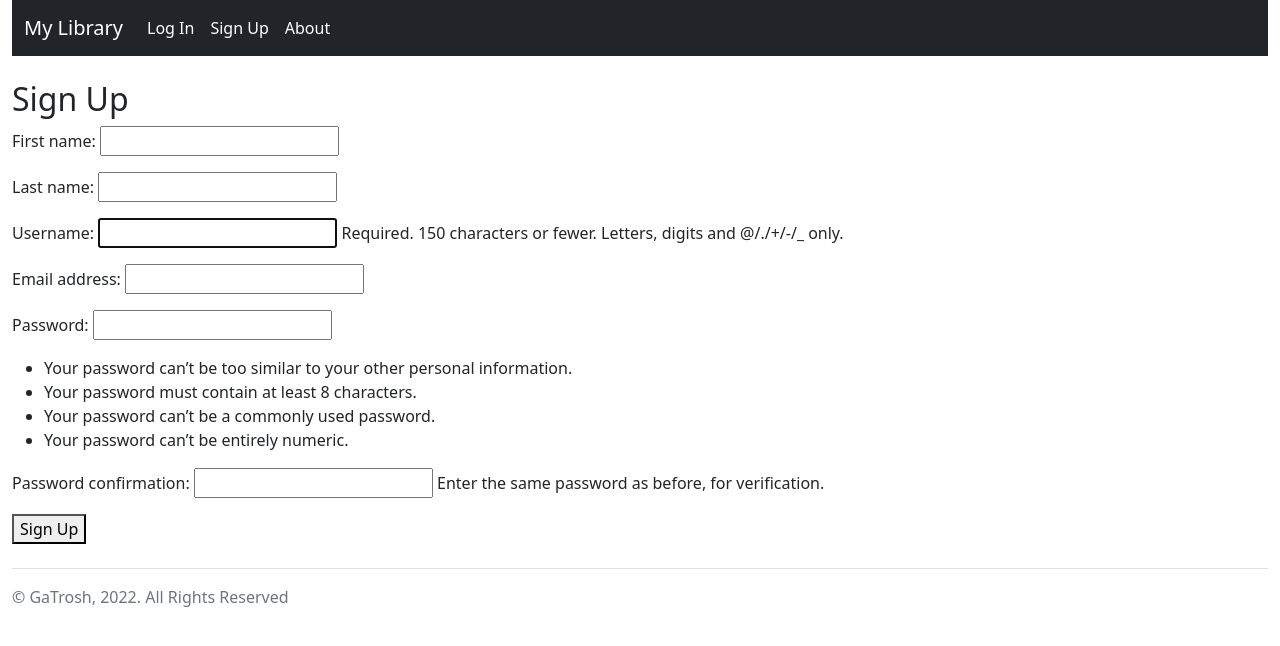
After one commit to gtrosh/libr_app, a Django app: page /signup/ in a window 1280 px wide. The commit adds this page. Shown: the top 646 px of the page. Run offline with Django 4.2, Linux system fonts and the light colour scheme.

Commit message:
Added registration functionality and footer

```diff
--- a/books/forms.py
+++ b/books/forms.py
@@ -1,5 +1,8 @@
 from django import forms
+from django.contrib.auth.forms import UserCreationForm
+from django.contrib.auth.models import User
 from django.forms import ModelForm
+
 from .models import Author, Book, Collection, Note
 
 
@@ -19,3 +22,9 @@ class CollectionForm(ModelForm):
     class Meta:
         model = Collection
         fields = ['books']
+
+
+class CreationForm(UserCreationForm):
+    class Meta:
+        model = User
+        fields = ("first_name", "last_name", "username", "email")
--- a/books/urls.py
+++ b/books/urls.py
@@ -8,4 +8,5 @@ urlpatterns = [
     path('add_author/', views.get_author, name='add-author'),
     path('add_book/', views.get_book, name='add-book'),
     path('add_collection/', views.add_to_collection, name='add-collection'),
+    path('signup/', views.SignUpView.as_view(), name='signup'),
 ]
--- a/books/views.py
+++ b/books/views.py
@@ -4,8 +4,10 @@ from django.core.paginator import Paginator
 from django.db.models import Q
 from django.http import HttpResponseRedirect
 from django.shortcuts import render, redirect
+from django.urls import reverse_lazy
+from django.views.generic import CreateView
 
-from .forms import AuthorForm, BookForm, CollectionForm
+from .forms import AuthorForm, BookForm, CollectionForm, CreationForm
 from .models import Author, Book, Note, Collection
 
 
@@ -97,3 +99,9 @@ def add_to_collection(request):
                         return redirect('/')
     form = CollectionForm()
     return render(request, 'add_collection.html', {'form': form})
+
+
+class SignUpView(CreateView):
+    form_class = CreationForm
+    success_url = reverse_lazy('home')
+    template_name = "signup.html"
--- a/notes.txt
+++ b/notes.txt
@@ -3,3 +3,9 @@
 
 test_user1
 H2o0B2_2#
+
+test_user2
+N0B2o2$2#
+
+test_user3
+N0B2o2$2#
--- a/templates/base.html
+++ b/templates/base.html
@@ -16,6 +16,8 @@
 
             {% endblock content %}
         </div>
+
+        {% include 'footer.html' %}
     </div>
 
     <script src="https://cdn.jsdelivr.net/npm/bootstrap@5.2.2/dist/js/bootstrap.bundle.min.js" integrity="sha384-OERcA2EqjJCMA+/3y+gxIOqMEjwtxJY7qPCqsdltbNJuaOe923+mo//f6V8Qbsw3" crossorigin="anonymous"></script>
--- /dev/null
+++ b/templates/footer.html
@@ -0,0 +1,15 @@
+
+    <footer class="d-flex flex-wrap justify-content-between align-items-center py-3 my-4 border-top">
+      <!-- <div class="col-md-4 d-flex align-items-center"> -->
+        <!-- <a href="/" class="mb-3 me-2 mb-md-0 text-muted text-decoration-none lh-1">
+          <svg class="bi" width="30" height="24"><use xlink:href="#bootstrap"></use></svg>
+        </a> -->
+        <span class="mb-3 mb-md-0 text-muted">© GaTrosh, {% now 'Y' %}. All Rights Reserved</span>
+      <!-- </div> -->
+
+        <!-- <ul class="nav col-md-4 justify-content-end list-unstyled d-flex">
+            <li class="ms-3"><a class="text-muted" href="#"><svg class="bi" width="24" height="24"><use xlink:href="#twitter"></use></svg></a></li>
+            <li class="ms-3"><a class="text-muted" href="#"><svg class="bi" width="24" height="24"><use xlink:href="#instagram"></use></svg></a></li>
+            <li class="ms-3"><a class="text-muted" href="#"><svg class="bi" width="24" height="24"><use xlink:href="#facebook"></use></svg></a></li>
+        </ul> -->
+    </footer>
--- a/templates/nav.html
+++ b/templates/nav.html
@@ -18,7 +18,7 @@
                 <a class="nav-link text-white" aria-current="page" href="{% url 'login' %}">Log In</a>
             </li>
             <li class="nav-item">
-                <a class="nav-link text-white" aria-current="page" href="#">Sign Up</a>
+                <a class="nav-link text-white" aria-current="page" href="{% url 'signup' %}">Sign Up</a>
             </li>
             {% endif %}
           <li class="nav-item">
--- /dev/null
+++ b/templates/signup.html
@@ -0,0 +1,12 @@
+{% extends "base.html" %}
+{% block title %}Sign Up{% endblock %}
+
+{% block content %}
+<br>
+<h2>Sign Up</h2>
+<form method="post">
+  {% csrf_token %}
+  {{ form.as_p }}
+  <button type="submit">Sign Up</button>
+</form>
+{% endblock content %}
```
